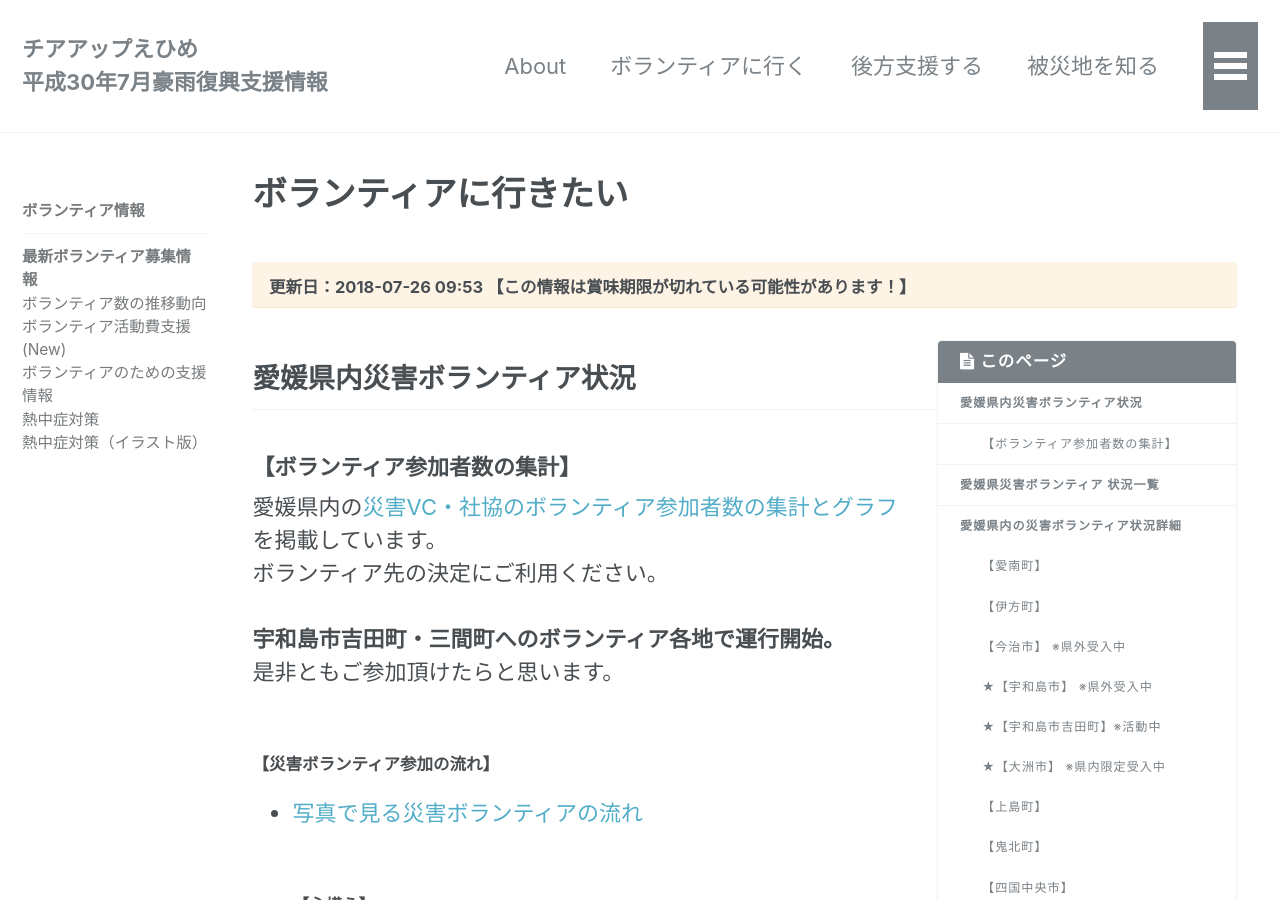
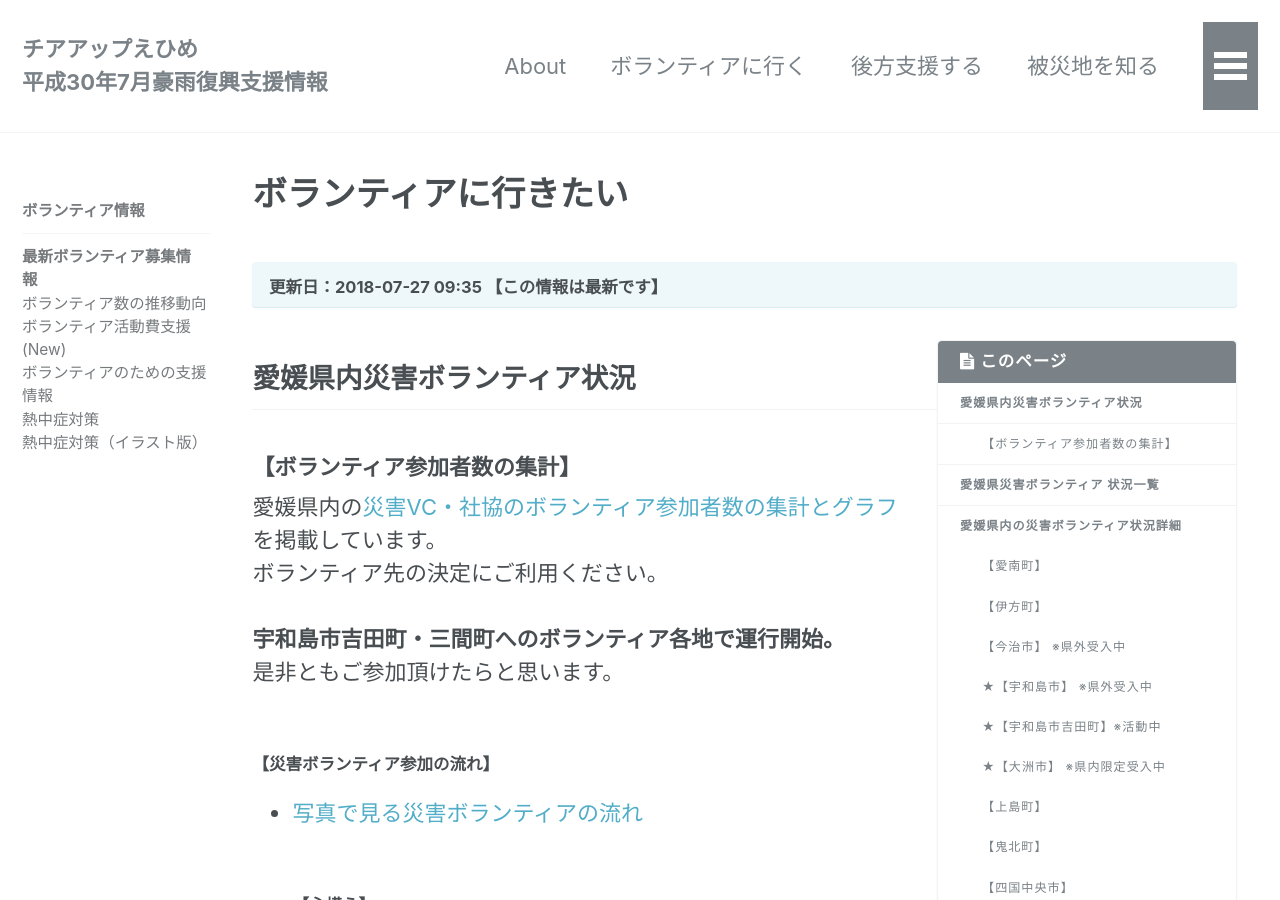
Before and after one commit to cheerup-ehime/cheerup-ehime.github.io, a Jekyll site: the page built from _pages/volunteer.md, in a window 1280 px wide and 900 px high. Built offline with Jekyll 4.4.1, drawn with Linux system fonts in a browser that asks for light colours; comment, search, counter and statistics services are not loaded; some of the changed text lies outside the part shown.

Commit message:
今治　新居浜　更新

```diff
--- a/_pages/volunteer.md
+++ b/_pages/volunteer.md
@@ -2,7 +2,7 @@
 title: ボランティアに行きたい
 permalink: /volunteer/
 date: 2018-07-11 16:00:00 +0900
-last_modified_at: 2018-07-26 09:53:14 +0900
+last_modified_at: 2018-07-27 09:35:14 +0900
 sidebar:
   nav: volunteer_menu
 ---
```
